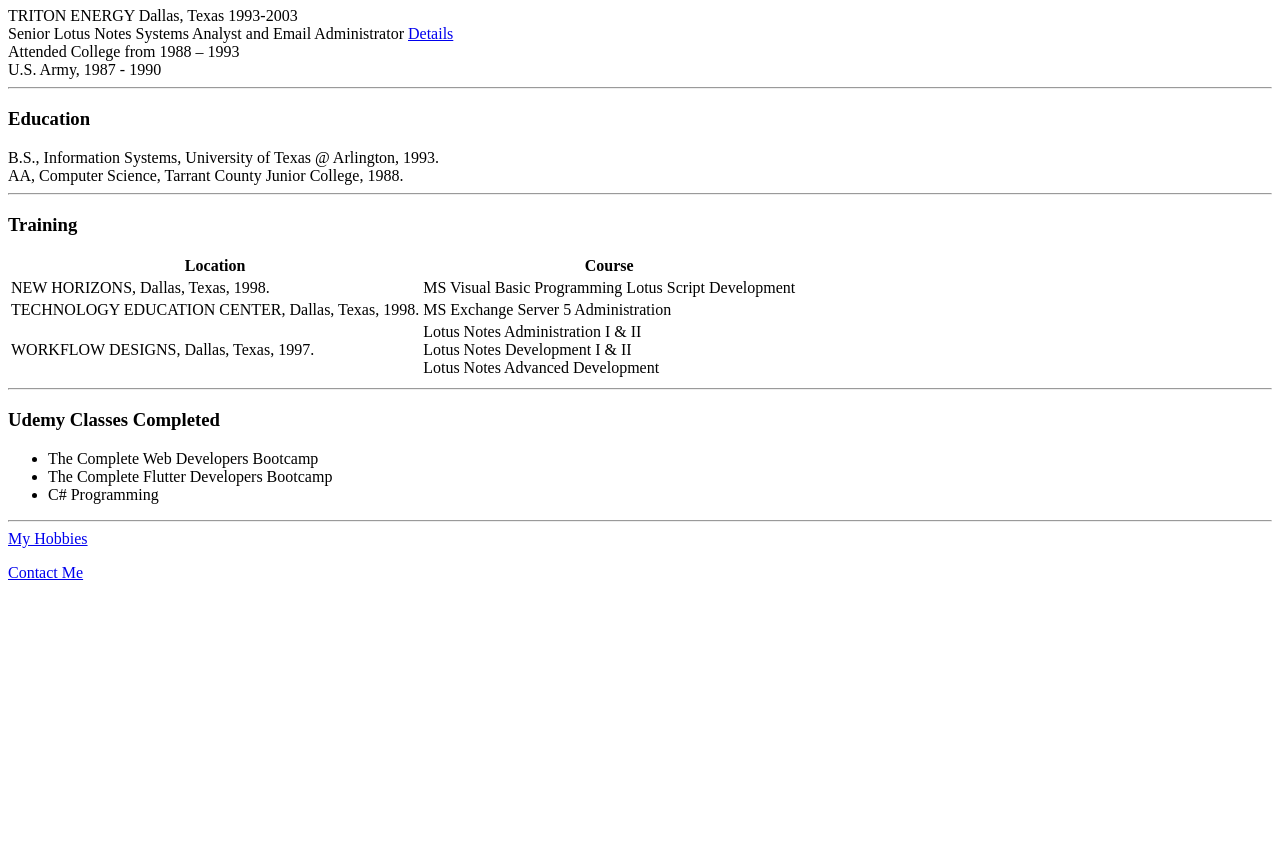
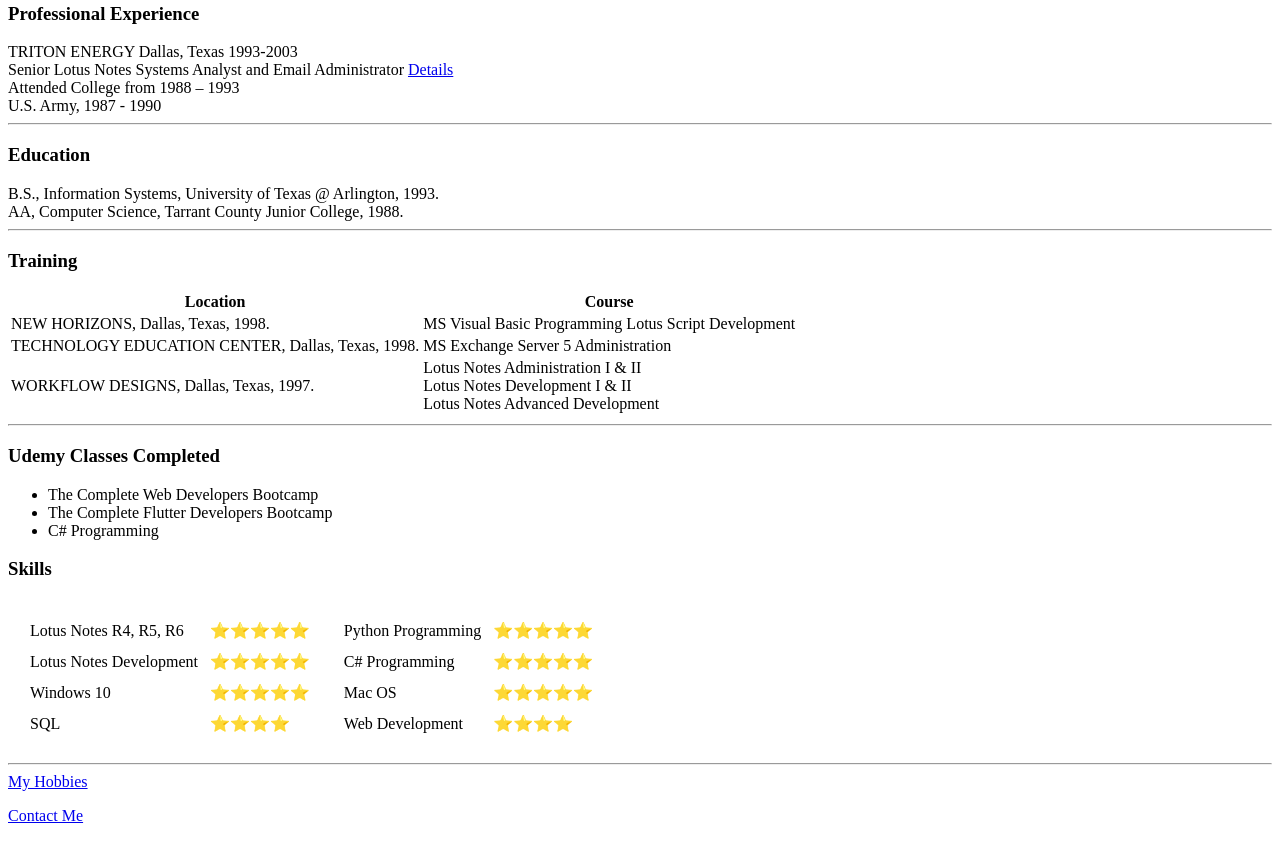
Before and after one commit to caudor/cv, a plain HTML site: page index.html in a window 1280 px wide. Shown: the part 273-1114 px from the top of the page. Before the commit the page ends 871 px from the top, so only its background shows below. Drawn offline with Linux system fonts and the light colour scheme.

Commit message:
Second update

```diff
--- a/index.html
+++ b/index.html
@@ -9,7 +9,7 @@
 </head>
 
 <body>
-  <table>
+  <table cellspacing=20>
     <tr>
       <td>
         <!--<img src="https://i.imgur.com/OdgaBoX.jpg" alt="Chris Profile Picture">-->
@@ -102,6 +102,61 @@
     <li>The Complete Flutter Developers Bootcamp</li>
     <li>C# Programming</li>
   </ul>
+  <h3>Skills</h3>
+  <!-- The table structure below is very confusing and why it is
+        not a good idea to use html to structure tables.  Use CSS instead. -->
+  <table cellspacing=10>
+    <tr>
+
+      <td>
+        <table cellspacing=10>
+          <tr>
+            <td>Lotus Notes R4, R5, R6</td>
+            <td>⭐️⭐️⭐️⭐️⭐️</td>
+          </tr>
+          <tr>
+            <td>Lotus Notes Development</td>
+            <td>⭐️⭐️⭐️⭐️⭐️</td>
+          </tr>
+          <tr>
+            <td>Windows 10</td>
+            <td>⭐️⭐️⭐️⭐️⭐️</td>
+          </tr>
+          <tr>
+            <td>SQL</td>
+            <td>⭐️⭐️⭐️⭐️</td>
+          </tr>
+
+        </table>
+      </td>
+      <td>
+          <table cellspacing=10>
+            <tr>
+              <td>Python Programming</td>
+              <td>⭐️⭐️⭐️⭐️⭐️</td>
+            </tr>
+            <tr>
+              <td>C# Programming</td>
+              <td>⭐️⭐️⭐️⭐️⭐️</td>
+            </tr>
+            <tr>
+              <td>Mac OS</td>
+              <td>⭐️⭐️⭐️⭐️⭐️</td>
+            </tr>
+            <tr>
+              <td>Web Development</td>
+              <td>⭐️⭐️⭐️⭐️</td>
+            </tr>
+
+          </table>
+      </td>
+  </tr>
+
+
+</table>
+
+
+
 
   <hr>
   <a href="hobbies.html">My Hobbies</a>
```
Also changed, not shown: contact.html (+13 -1 lines).
